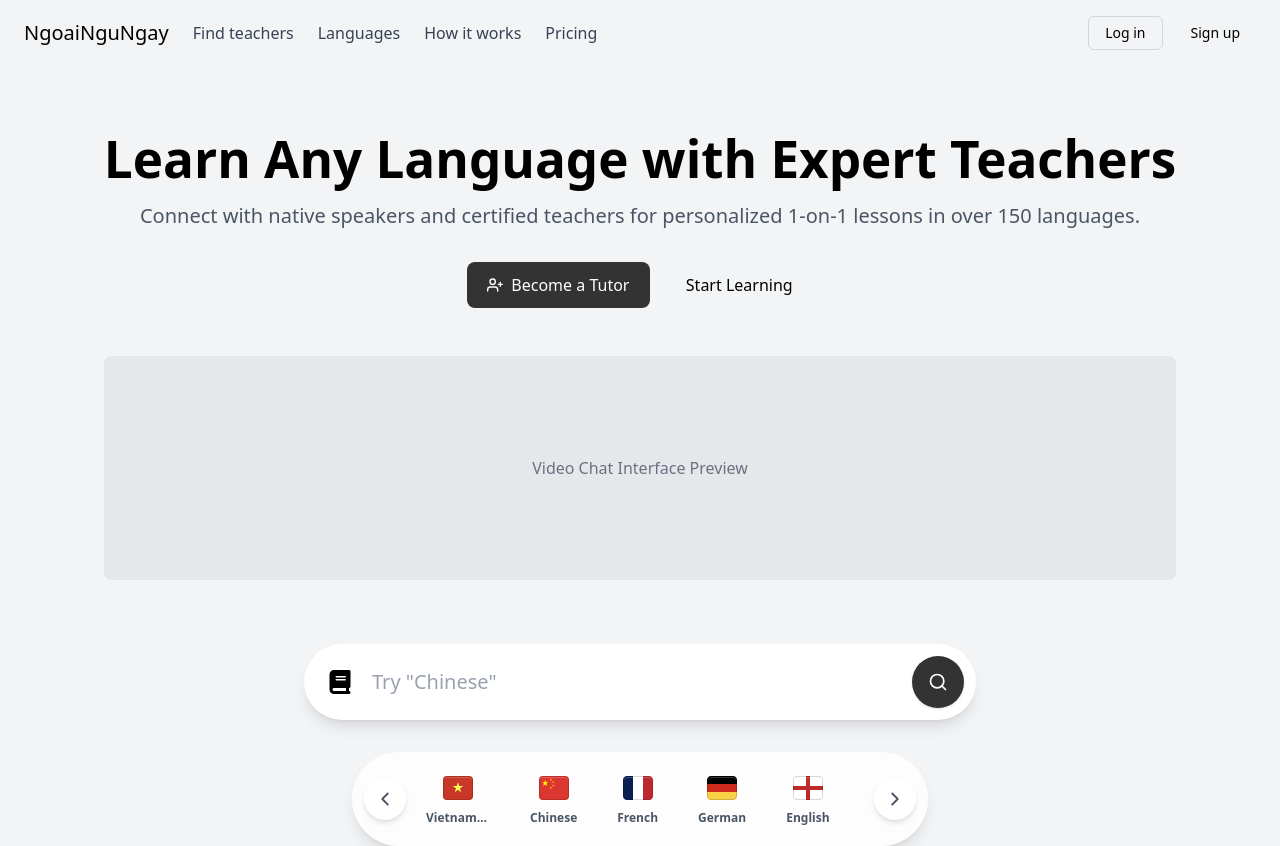
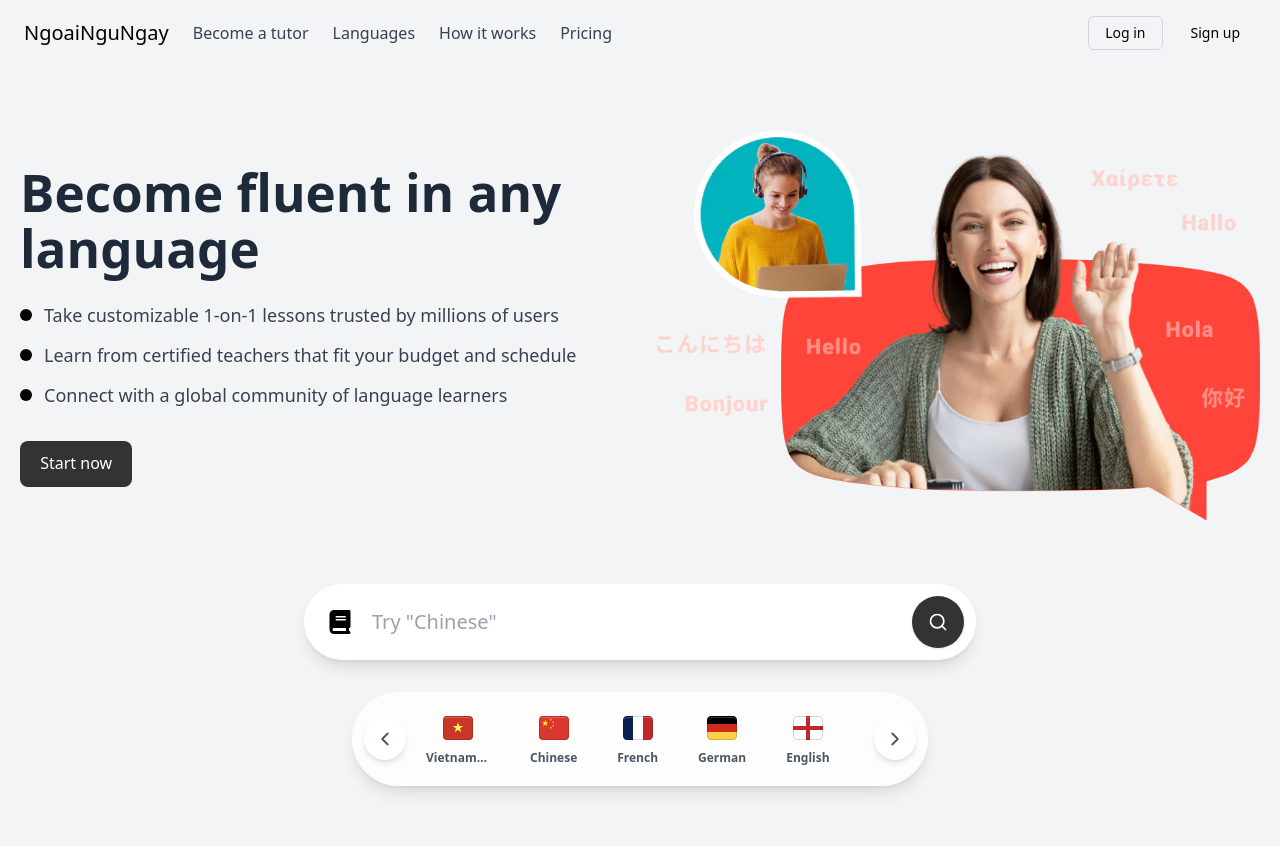
Before and after one commit to dattk2002/NgoaiNguNgay_FE, a React (Vite) app: page / in a window 1280 px wide. Shown: the top 846 px of the page. Built offline with nearby package versions, Linux system fonts and the light colour scheme.

Commit message:
chore: add banner for homepage UI

```diff
--- a/src/components/Banner.jsx
+++ b/src/components/Banner.jsx
@@ -16,6 +16,9 @@ import brazilFlag from '../assets/brazil.svg';
 import russiaFlag from '../assets/russia.svg';
 import portugalFlag from '../assets/portugal.svg';
 import koreaFlag from '../assets/korea.svg';
+
+// Import the banner image
+import bannerImage from '../assets/banner.webp';
 
 const Banner = () => {
   // Sample categories - replace with your actual data and icons
@@ -105,30 +108,40 @@ const Banner = () => {
   };
 
   return (
-    <div className="w-full min-h-screen py-16 px-4 flex flex-col justify-center items-center">
-      {/* Top Section */}
-      <div className="max-w-[1240px] mx-auto">
-        <h1 className="text-4xl md:text-5xl lg:text-6xl font-bold mb-4 text-center">
-          Learn Any Language with Expert Teachers
-        </h1>
-        <p className="text-gray-600 mb-8 text-lg md:text-xl text-center">
-          Connect with native speakers and certified teachers for personalized
-          1-on-1 lessons in over 150 languages.
-        </p>
-        <div className="flex justify-center space-x-4 mb-12">
-          <button className="bg-[#333333] text-white py-3 px-6 rounded-md flex items-center space-x-2 font-semibold hover:bg-black transition duration-300">
-            <FiUserPlus /> {/* Placeholder for icon */}
-            <span>Become a Tutor</span>
-          </button>
-          <button className=" text-black border border-black py-3 px-6 rounded-md flex items-center space-x-2 font-semibold hover:bg-gray-100 transition duration-300">
-            {/* Placeholder for icon */}
-            <span>Start Learning</span>
+    <div className="w-full py-16 px-4 flex flex-col justify-center items-center">
+      {/* Top Section - Replaced with new layout */}
+      <div className="max-w-[1240px] mx-auto grid grid-cols-1 md:grid-cols-2 gap-8 items-center mb-16 w-full">
+        {/* Left Column: Text Content */}
+        <div className="text-left">
+          <h1 className="text-5xl md:text-6xl lg:text-7xl font-bold text-gray-800 mb-6 leading-tight">
+            Become fluent in any language
+          </h1>
+          <ul className="space-y-3 mb-8">
+            <li className="flex items-center text-lg text-gray-700">
+              <span className="w-3 h-3 bg-black rounded-full mr-3 flex-shrink-0"></span>
+              Take customizable 1-on-1 lessons trusted by millions of users
+            </li>
+            <li className="flex items-center text-lg text-gray-700">
+              <span className="w-3 h-3 bg-black rounded-full mr-3 flex-shrink-0"></span>
+              Learn from certified teachers that fit your budget and schedule
+            </li>
+            <li className="flex items-center text-lg text-gray-700">
+              <span className="w-3 h-3 bg-black rounded-full mr-3 flex-shrink-0"></span>
+              Connect with a global community of language learners
+            </li>
+          </ul>
+          <button className="bg-[#333333] hover:bg-black text-white font-semibold py-3 px-8 rounded-lg transition duration-300 text-lg">
+            Start now
           </button>
         </div>
 
-        {/* Video Preview Placeholder */}
-        <div className="bg-gray-200 h-40 md:h-56 rounded-lg flex items-center justify-center text-gray-500 mb-16">
-          Video Chat Interface Preview
+        {/* Right Column: Banner Image */}
+        <div className="w-full">
+          <img
+            src={bannerImage}
+            alt="Language learning banner"
+            className="w-full h-auto object-contain" // Maintain aspect ratio
+          />
         </div>
       </div>
 
--- a/src/components/Header.jsx
+++ b/src/components/Header.jsx
@@ -101,10 +101,10 @@ function Header({ user, onLogout }) {
           {/* Navigation Links - Hidden on mobile, visible on larger screens */}
           <div className="hidden md:flex items-center gap-4 sm:gap-6">
             <Link
-              to="/teachers"
+              to="/tutors"
               className="text-gray-700 hover:text-black text-sm sm:text-base"
             >
-              Find teachers
+              Become a tutor
             </Link>
             <Link
               to="/languages"
@@ -265,11 +265,11 @@ function Header({ user, onLogout }) {
         <div className="md:hidden bg-white border-b border-gray-200">
           <div className="flex flex-col px-4 py-2 space-y-2">
             <Link
-              to="/teachers"
+              to="/tutors"
               className="text-gray-700 hover:text-black text-sm py-2"
               onClick={toggleMenu}
             >
-              Find teachers
+              Become a tutor
             </Link>
             <Link
               to="/languages"
```
Also changed, not shown: src/assets/banner.webp (added).
